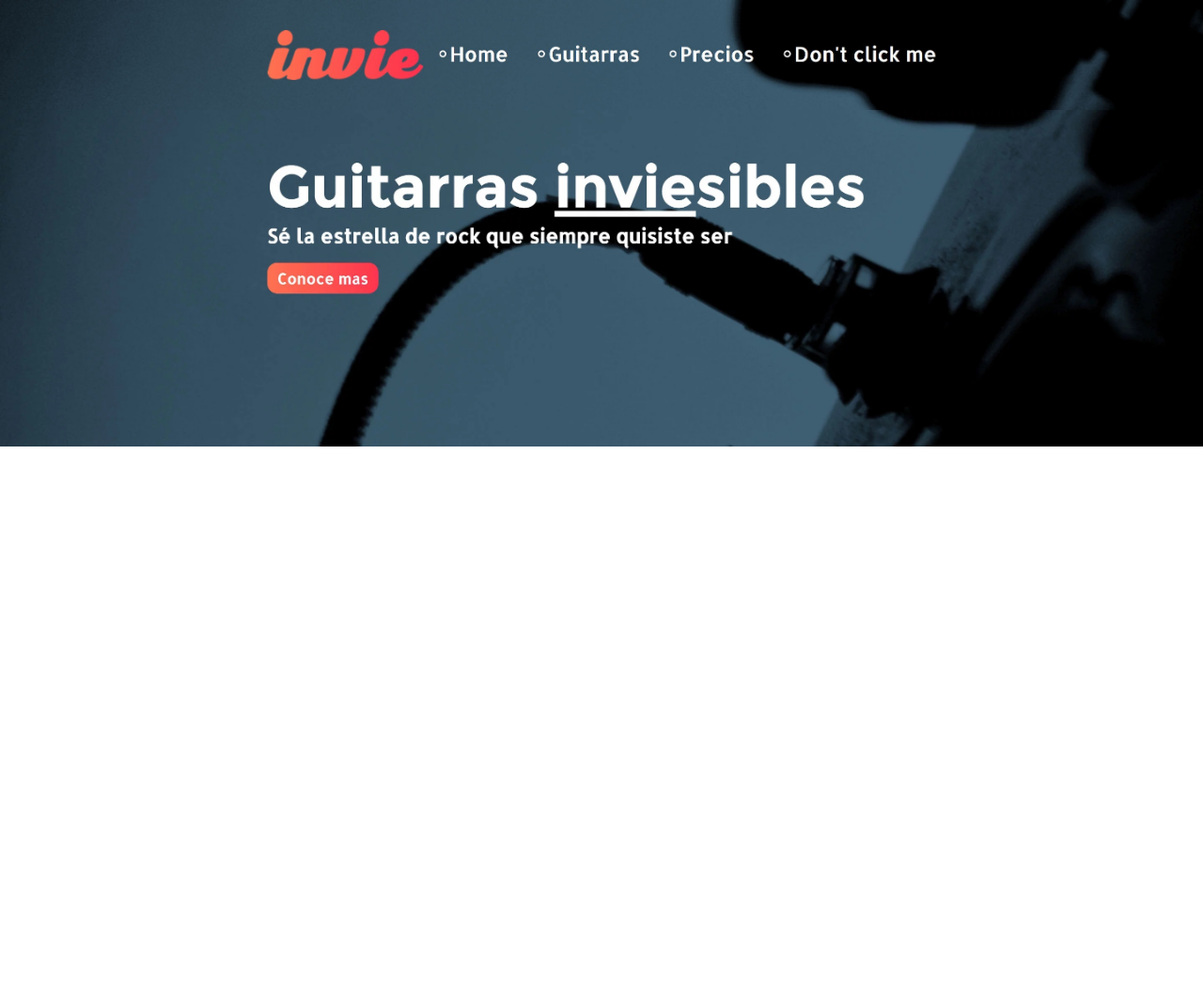
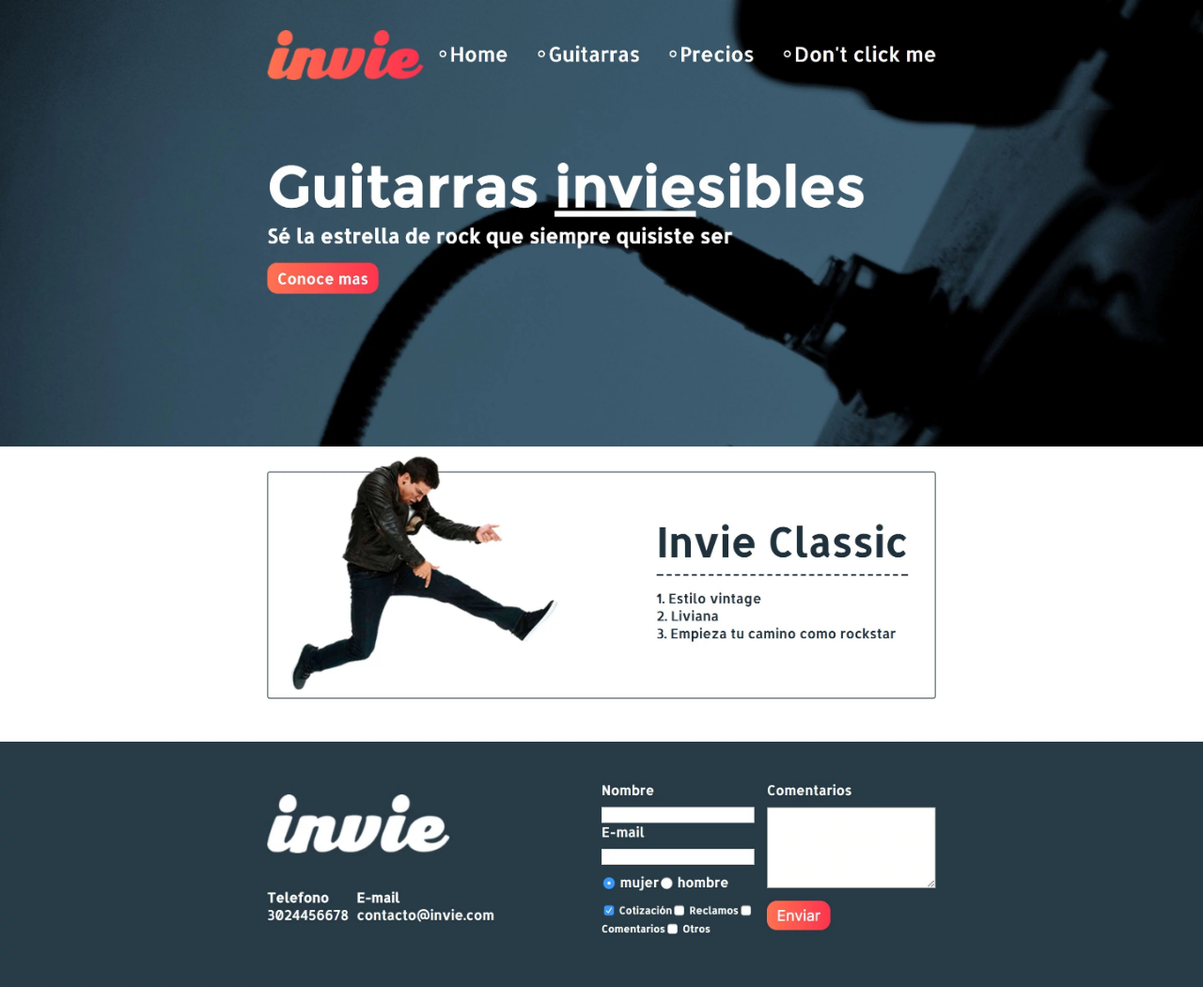
Before and after one commit to VictorGramcko/Segundo_repo, a plain HTML site: page index.html in a window 1280 px wide. Shown: the whole page at 94% size. Before the commit the page ends 800 px from the top, so only its background shows below. Drawn offline with Linux system fonts and the light colour scheme.

Commit message:
subir todas las imagenes

```diff
--- a/index.html
+++ b/index.html
@@ -15,5 +15,8 @@
   <body>
     <img src="home.jpg" alt="">
     <img src="Presentación.jpg" alt="">
+    <img src="acustica.jpg.jpg" alt="">
+    <img src="Classic.jpg" alt="">
+    <img src="Registro.jpg" alt="">
     </body>
 </html>
```
Also changed, not shown: Classic.jpg (added), Registro.jpg (added), acustica.jpg (added).
